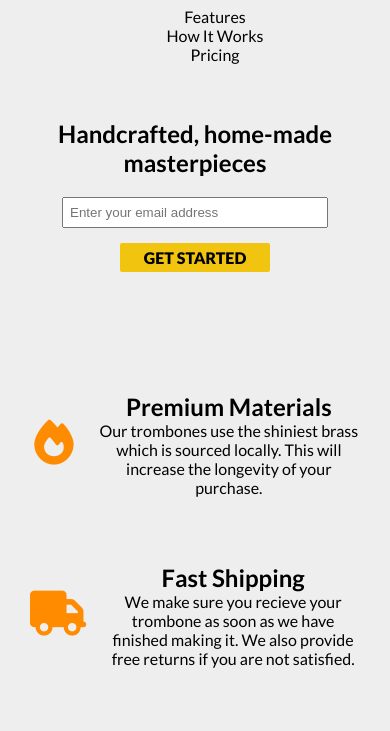
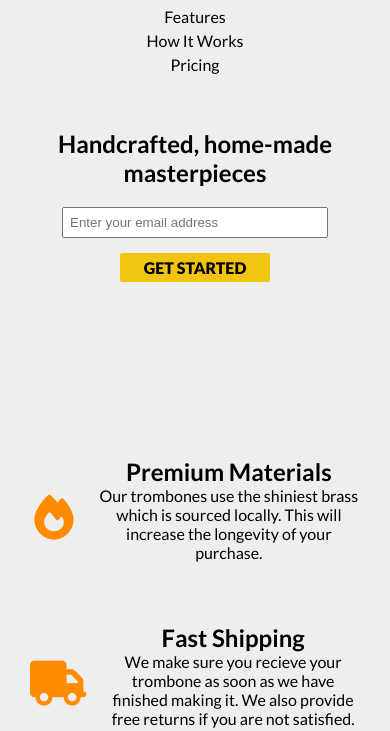
Before and after one commit to dawidl022/fcc-product-landing-page, a plain HTML site: page index.html in a window 390 px wide. Shown: the part 53-784 px from the top of the page. Drawn offline with Linux system fonts and the light colour scheme.

Commit message:
Update attributes to pass fcc tests
Add improvements to visual layout

```diff
--- a/index.html
+++ b/index.html
@@ -13,24 +13,25 @@
     <link href="https://fonts.googleapis.com/css2?family=Lato:wght@400;700;900&display=swap" rel="stylesheet">
     <link rel="stylesheet" href="style.css">
     <script src="https://kit.fontawesome.com/8c8bdca6ab.js" crossorigin="anonymous"></script>
+    <script src="https://cdn.freecodecamp.org/testable-projects-fcc/v1/bundle.js" async></script>
   </head>
   <body>
-    <header>
-      <img src="images/trombones-logo.png">
-      <nav>
+    <header id="header">
+      <img src="images/trombones-logo.png" id="header-img" alt="logo">
+      <nav id="nav-bar">
         <ol>
-          <li><a href="#features">Features</a></li>
-          <li><a href="#demo">How It Works</a></li>
-          <li><a href="#pricing">Pricing</a></li>
+          <li><a href="#features" class="nav-link">Features</a></li>
+          <li><a href="#demo" class="nav-link">How It Works</a></li>
+          <li><a href="#pricing" class="nav-link">Pricing</a></li>
         </ol>
       </nav>
     </header>
     <main>
       <section id="get-started" class="small-margin">
         <h1>Handcrafted, home-made masterpieces</h1>
-        <form action="">
-          <input type="email" placeholder="Enter your email address"><br>
-          <input type="submit" value="Get Started">
+        <form action="https://www.freecodecamp.com/email-submit" id="form">
+          <input type="email" placeholder="Enter your email address" id="email" name="email"><br>
+          <input type="submit" value="Get Started" id="submit">
         </form>
       </section>
       <section id="features">
@@ -62,7 +63,7 @@
       <section id="demo">
         <!-- TODO make responsive -->
         <div class="video-container">
-          <iframe width="560" height="349"
+          <iframe width="560" height="349" id="video"
           src="https://www.youtube.com/embed/y8Yv4pnO7qc"
           title="YouTube video player" frameborder="0"
           allow="accelerometer; autoplay; clipboard-write; encrypted-media; gyroscope; picture-in-picture"
--- a/style.css
+++ b/style.css
@@ -29,6 +29,7 @@ nav {
 
 nav > ol {
   margin: 0;
+  padding: 0;
   display: flex;
   list-style-type: none;
   justify-content: space-around;
@@ -83,10 +84,11 @@ input[type="email"] {
 }
 
 .description {
-  width: 80%;
+  width: 100%;
 }
 
 .description h2 {
+  margin-top: 0;
   margin-bottom: 0;
 }
 
@@ -96,6 +98,12 @@ input[type="email"] {
 
 .small-margin {
   padding-top: 20px;
+}
+
+#features {
+  display: flex;
+  flex-direction: column;
+  gap: 15px;
 }
 
 #features > article {
@@ -240,7 +248,6 @@ nav li a {
   }
 
   .fas {
-    width: unset;
     width: 60px;
     margin-right: 20px;
   }
@@ -250,6 +257,11 @@ nav li a {
   header > nav > ol {
     flex-direction: column;
     align-items: center;
+    gap: 5px;
+  }
+
+  section, #pricing {
+    padding-top: 95px;
   }
 
 }
@@ -258,7 +270,11 @@ nav li a {
 @media (max-width: 520px) {
   header {
     flex-direction: column;
-    gap: 10px
+    gap: 10px;
+  }
+
+  section, #pricing {
+    padding-top: 145px;
   }
 
   .fas {
```
Also changed, not shown: 1 other file.
